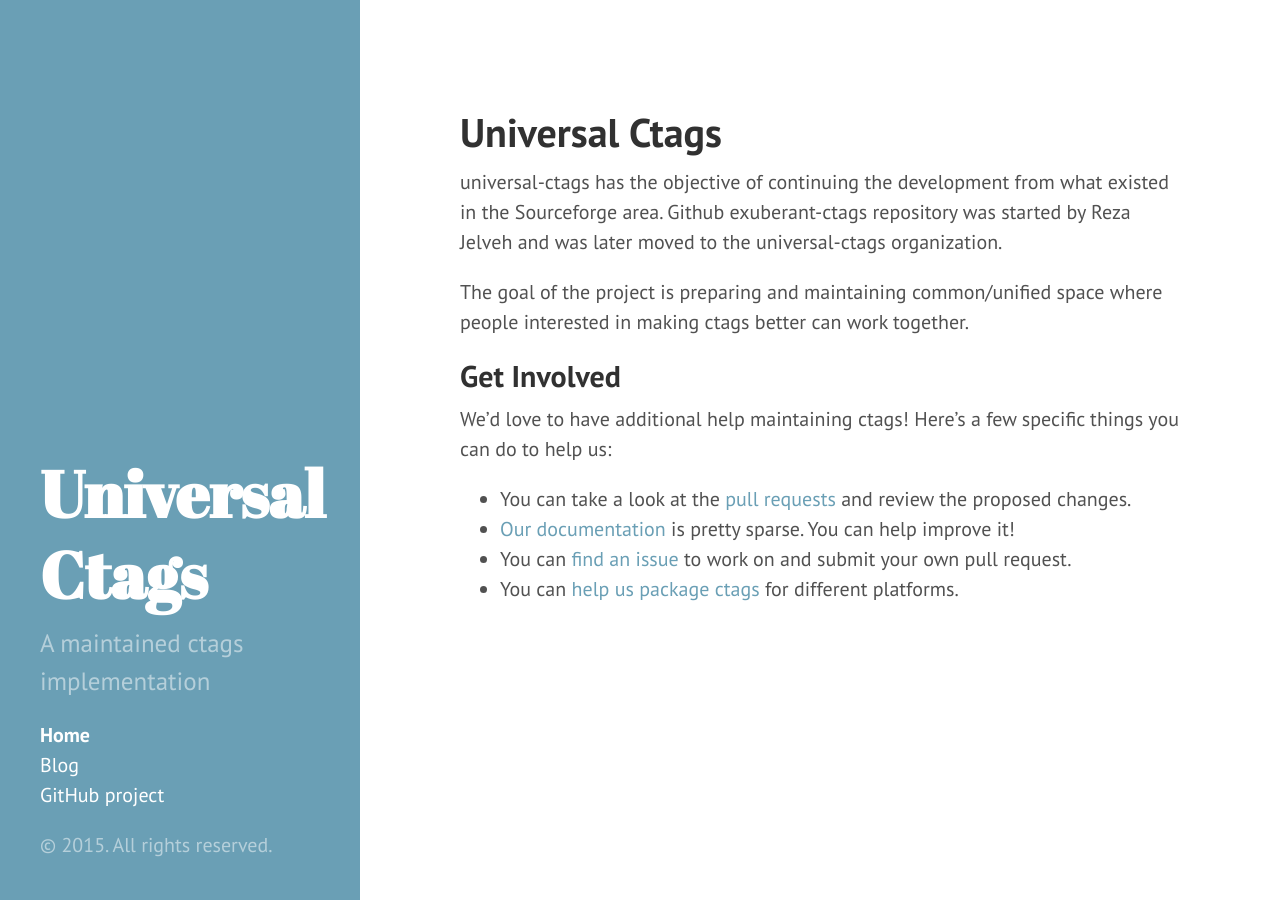
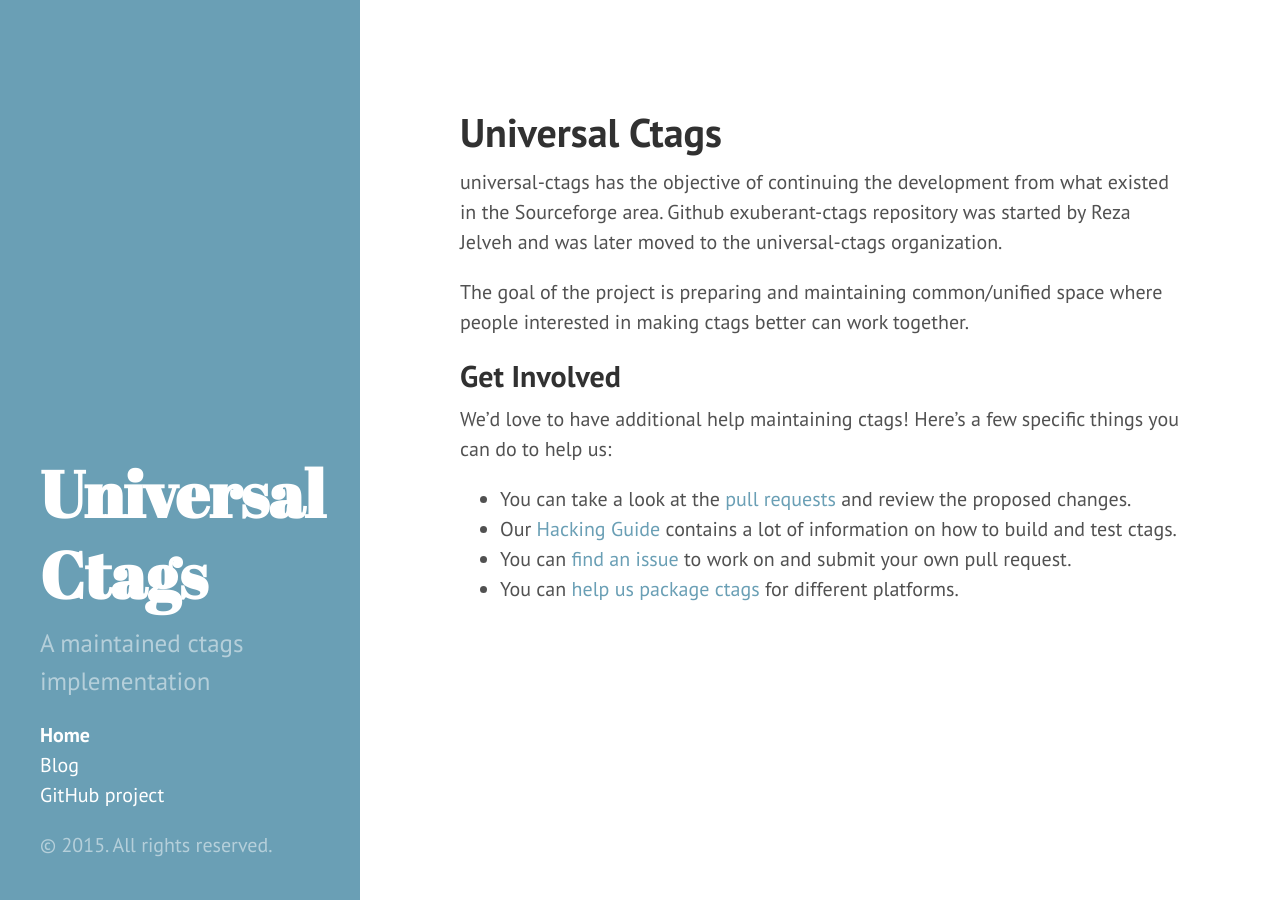
Before and after one commit to universal-ctags/universal-ctags.github.io, a Jekyll site: the page built from index.md, in a window 1280 px wide. Built offline with Jekyll 4.4.1, drawn with Linux system fonts in a browser that asks for light colours.

Commit message:
Change text that points to documentation to "hacking guide"
Closes #11

```diff
--- a/index.md
+++ b/index.md
@@ -18,6 +18,6 @@
 you can do to help us:
 
 * You can take a look at the [pull requests](https://github.com/universal-ctags/ctags/pulls) and review the proposed changes.
-* [Our documentation](https://github.com/universal-ctags/ctags/tree/master/docs) is pretty sparse. You can help improve it!
+* Our [Hacking Guide](https://github.com/universal-ctags/ctags/tree/master/docs) contains a lot of information on how to build and test ctags.
 * You can [find an issue](https://github.com/universal-ctags/ctags/issues) to work on and submit your own pull request.
 * You can [help us package ctags](https://github.com/universal-ctags/ctags/issues/354) for different platforms.
```
